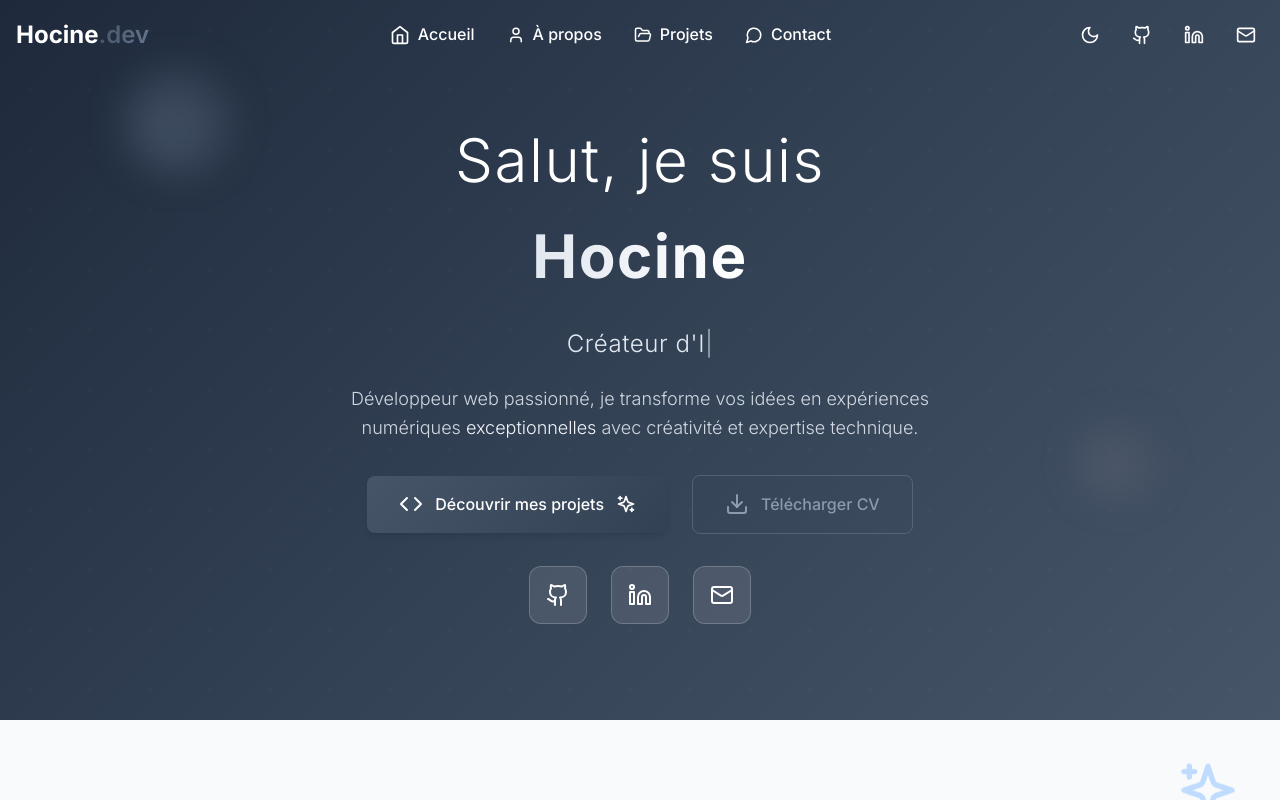
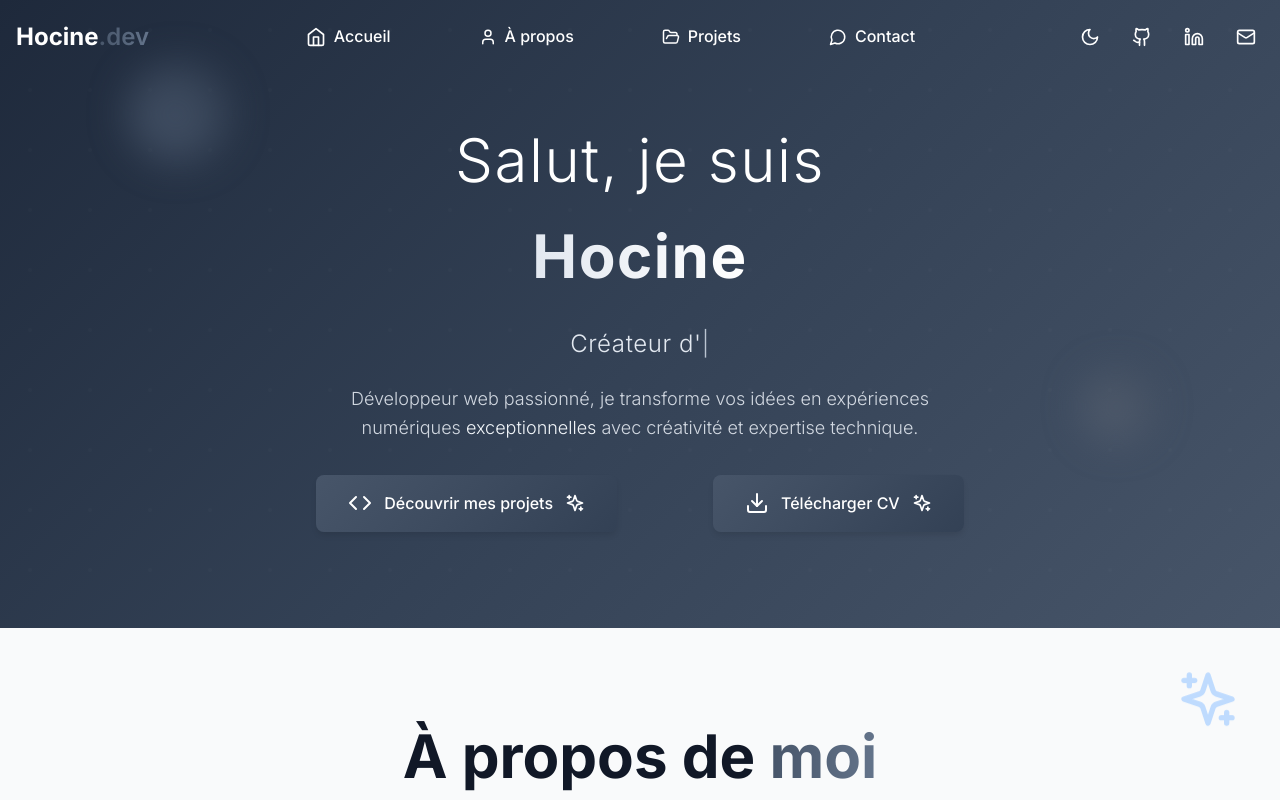
Before and after one commit to Hocine-kbc/portefolio, a React (Vite) app: page / in a window 1280 px wide. Shown: the top 800 px of the page. Built offline with nearby package versions, Linux system fonts and the light colour scheme.

Commit message:
2em commit

```diff
--- a/src/components/Header.jsx
+++ b/src/components/Header.jsx
@@ -46,7 +46,6 @@ const Header = () => {
         <div className="flex items-center justify-between">
           {/* Logo */}
           <div
-            className="font-bold text-2xl cursor-pointer group"
             className="font-bold text-responsive-lg cursor-pointer group"
             onClick={() => handleNavigation('home')}
           >
@@ -59,12 +58,14 @@ const Header = () => {
           </div>
 
           {/* Desktop Navigation */}
-          <div className="hidden lg:flex items-center space-x-6 xl:space-x-8">
+          <div className="hidden lg:flex items-center space-x-10 xl:space-x-14">
             <button
               onClick={() => handleNavigation('home')}
-              className={`font-medium transition-all duration-300 hover:text-blue-600 flex items-center gap-2 text-responsive-sm ${
-                isScrolled ? 'text-gray-700 dark:text-gray-300' : 'text-white'
-              } ${currentPage === 'home' ? 'text-slate-600' : ''}`}
+              className={`font-medium transition-all duration-300 flex items-center gap-2 text-responsive-sm
+                ${isScrolled ? 'text-gray-700 dark:text-gray-300' : 'text-white'}
+                ${currentPage === 'home' ? 'text-blue-700' : ''}
+                hover:text-blue-700
+                px-4 py-2 rounded-lg focus:outline-none focus:ring-0 focus:border-transparent`}
             >
               <Home className="w-4 h-4 sm:w-5 sm:h-5" />
               Accueil
@@ -72,9 +73,11 @@ const Header = () => {
 
             <button
               onClick={() => scrollToSection('a-propos')}
-              className={`font-medium transition-all duration-300 hover:text-blue-600 flex items-center gap-2 ${
-                isScrolled ? 'text-gray-700 dark:text-gray-300' : 'text-white'
-              }`}
+              className={`font-medium transition-all duration-300 flex items-center gap-2 text-responsive-sm
+                ${isScrolled ? 'text-gray-700 dark:text-gray-300' : 'text-white'}
+                ${currentPage === 'about' ? 'text-blue-700' : ''}
+                hover:text-blue-700
+                px-4 py-2 rounded-lg focus:outline-none focus:ring-0 focus:border-transparent`}
             >
               <User size={18} />
               À propos
@@ -82,9 +85,11 @@ const Header = () => {
 
             <button
               onClick={() => handleNavigation('projects')}
-              className={`font-medium transition-all duration-300 hover:text-blue-600 flex items-center gap-2 ${
-                isScrolled ? 'text-gray-700 dark:text-gray-300' : 'text-white'
-              } ${currentPage === 'projects' ? 'text-slate-600' : ''}`}
+              className={`font-medium transition-all duration-300 flex items-center gap-2 text-responsive-sm
+                ${isScrolled ? 'text-gray-700 dark:text-gray-300' : 'text-white'}
+                ${currentPage === 'projects' ? 'text-blue-700' : ''}
+                hover:text-blue-700
+                px-4 py-2 rounded-lg focus:outline-none focus:ring-0 focus:border-transparent`}
             >
               <FolderOpen size={18} />
               Projets
@@ -92,9 +97,11 @@ const Header = () => {
 
             <button
               onClick={() => scrollToSection('contact')}
-              className={`font-medium transition-all duration-300 hover:text-blue-600 flex items-center gap-2 ${
-                isScrolled ? 'text-gray-700 dark:text-gray-300' : 'text-white'
-              }`}
+              className={`font-medium transition-all duration-300 flex items-center gap-2 text-responsive-sm
+                ${isScrolled ? 'text-gray-700 dark:text-gray-300' : 'text-white'}
+                ${currentPage === 'contact' ? 'text-blue-700' : ''}
+                hover:text-blue-700
+                px-4 py-2 rounded-lg focus:outline-none focus:ring-0 focus:border-transparent`}
             >
               <MessageCircle size={18} />
               Contact
@@ -202,9 +209,9 @@ const Header = () => {
 
               <div className="flex items-center space-x-4 pt-4 border-t border-gray-200 dark:border-gray-600">
                 {[
-                  { icon: Github, href: "https://github.com", label: "GitHub" },
-                  { icon: Linkedin, href: "https://linkedin.com", label: "LinkedIn" },
-                  { icon: Mail, href: "mailto:contact@Hocine-dev.fr", label: "Email" }
+                  { icon: Github, href: "https://github.com/Hocine-kbc", label: "GitHub" },
+                  { icon: Linkedin, href: "https://www.linkedin.com/in/hocine-kebci-8a1379375/", label: "LinkedIn" },
+                  { icon: Mail, href: "mailto:kebcihocine94@gmail.com", label: "Email" }
                 ].map(({ icon: Icon, href, label }, index) => (
                   <a
                     key={index}
--- a/src/components/Hero.jsx
+++ b/src/components/Hero.jsx
@@ -72,7 +72,7 @@ const Hero = () => {
           </p>
 
           {/* CTA Buttons */}
-          <div className="flex flex-col sm:flex-row gap-4 sm:gap-6 justify-center items-center mb-8 animate-fadeInUp" style={{ animationDelay: '0.4s' }}>
+          <div className="flex flex-col sm:flex-row gap-24 justify-center items-center mb-8 animate-fadeInUp" style={{ animationDelay: '0.4s' }}>
             <button
               onClick={() => navigateTo('projects')}
               className="btn-primary group"
@@ -87,34 +87,17 @@ const Hero = () => {
             <a
               href="/cv-Hocine-kebci.pdf"
               download
-              className="btn-secondary group"
+              className="btn-primary group"
             >
               <span className="flex items-center gap-3">
                 <Download size={24} />
                 Télécharger CV
+                <Sparkles size={20} className="group-hover:animate-rotate" />
               </span>
             </a>
           </div>
 
-          {/* Social Links */}
-          <div className="flex justify-center space-x-6 mb-8 animate-fadeInUp" style={{ animationDelay: '0.6s' }}>
-            {[
-              { icon: Github, href: "https://github.com", label: "GitHub", color: "hover:bg-gray-700" },
-              { icon: Linkedin, href: "https://linkedin.com", label: "LinkedIn", color: "hover:bg-blue-600" },
-              { icon: Mail, href: "mailto:contact@Hocine-dev.fr", label: "Email", color: "hover:bg-green-600" }
-            ].map(({ icon: Icon, href, label, color }, index) => (
-              <a
-                key={index}
-                href={href}
-                target={href.startsWith('mailto') ? undefined : "_blank"}
-                rel={href.startsWith('mailto') ? undefined : "noopener noreferrer"}
-                className={`glass p-4 rounded-xl ${color} transform hover:scale-110 transition-all duration-300 text-white group`}
-                aria-label={label}
-              >
-                <Icon size={24} className="group-hover:animate-pulse" />
-              </a>
-            ))}
-          </div>
+
 
           {/* Scroll Indicator supprimé pour compacité */}
         </div>
```
